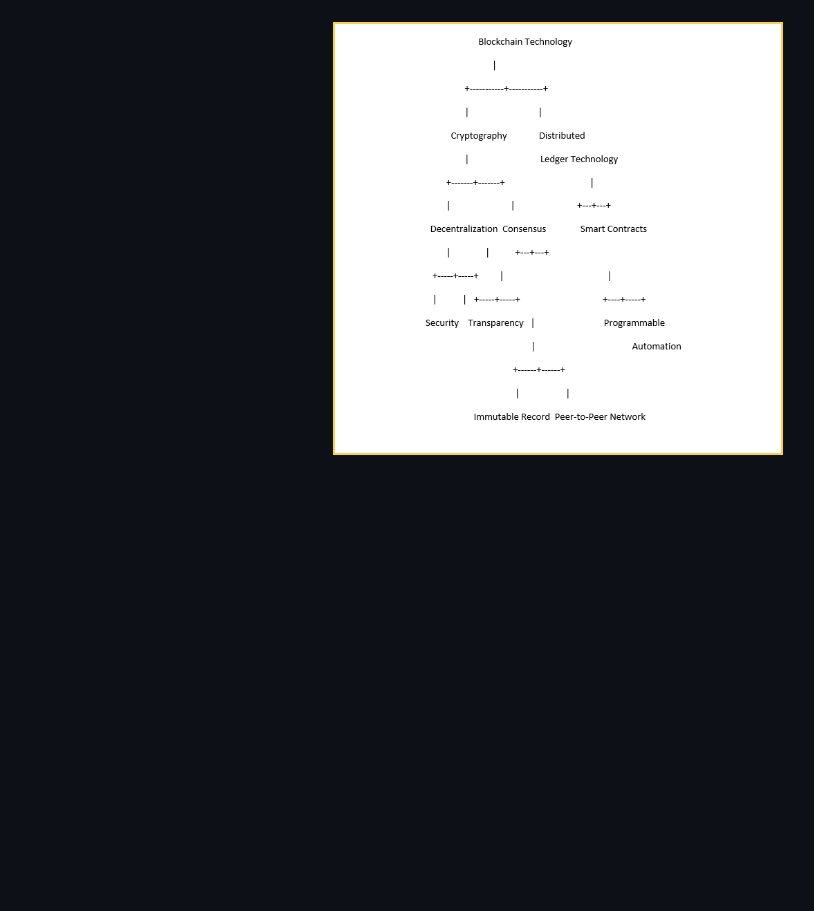
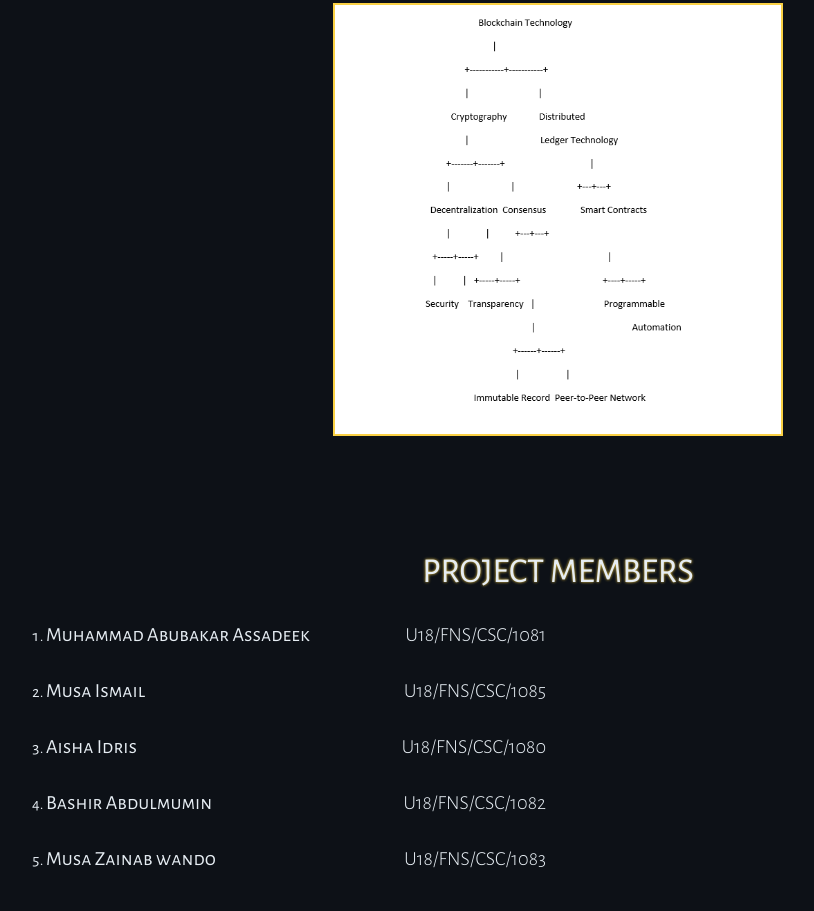
Before and after one commit to Officialibn1/groupziicsc413, a plain HTML site: page index.html in a window 1280 px wide. Shown: the part 1777-2688 px from the top of the page, without its empty margins (82-896 px from the left). Before the commit the page ends 2277 px from the top, so only its background shows below. Drawn offline with nearby package versions, Linux system fonts and the light colour scheme.

Commit message:
Members Section Complete

```diff
--- a/index.css
+++ b/index.css
@@ -148,3 +148,22 @@ header h1 {
     width: 100%;
     border: 2px solid var(--gold-color);
 }
+
+.members ol {
+    display: flex;
+    flex-direction: column;
+    gap: 2em;
+}
+
+.members ol li p {
+    width: 100%;
+    max-width: 500px;
+    display: flex;
+    justify-content: space-between;
+    gap: 2em;
+    font-size: 20px;
+}
+
+.members ol li p span {
+    font-weight: 300;
+}
--- a/index.html
+++ b/index.html
@@ -104,7 +104,7 @@
     </section>
 
     <!-- Mind Map -->
-    <section class="container">'
+    <section class="container">
         <div class="mindmap">
             <h2 class="title">
                 OUR MIND MAP
@@ -116,6 +116,33 @@
         </div>
     </section>
 
+    <!-- Members Section -->
+    <section class="container">
+        <div class="members">
+            <h2 class="title">
+                PROJECT MEMBERS
+            </h2>
+
+            <ol>
+                <li>
+                    <p>Muhammad Abubakar Assadeek <span>U18/FNS/CSC/1081</span></p>
+                </li>
+                <li>
+                    <p>Musa Ismail <span>U18/FNS/CSC/1085</span></p>
+                </li>
+                <li>
+                    <p>Aisha Idris <span>U18/FNS/CSC/1080</span></p>
+                </li>
+                <li>
+                    <p>Bashir Abdulmumin <span>U18/FNS/CSC/1082</span></p>
+                </li>
+                <li>
+                    <p>Musa Zainab wando <span>U18/FNS/CSC/1083</span></p>
+                </li>
+            </ol>
+        </div>
+    </section>
+
 
     <script src="index.js"></script>
 </body>
```
